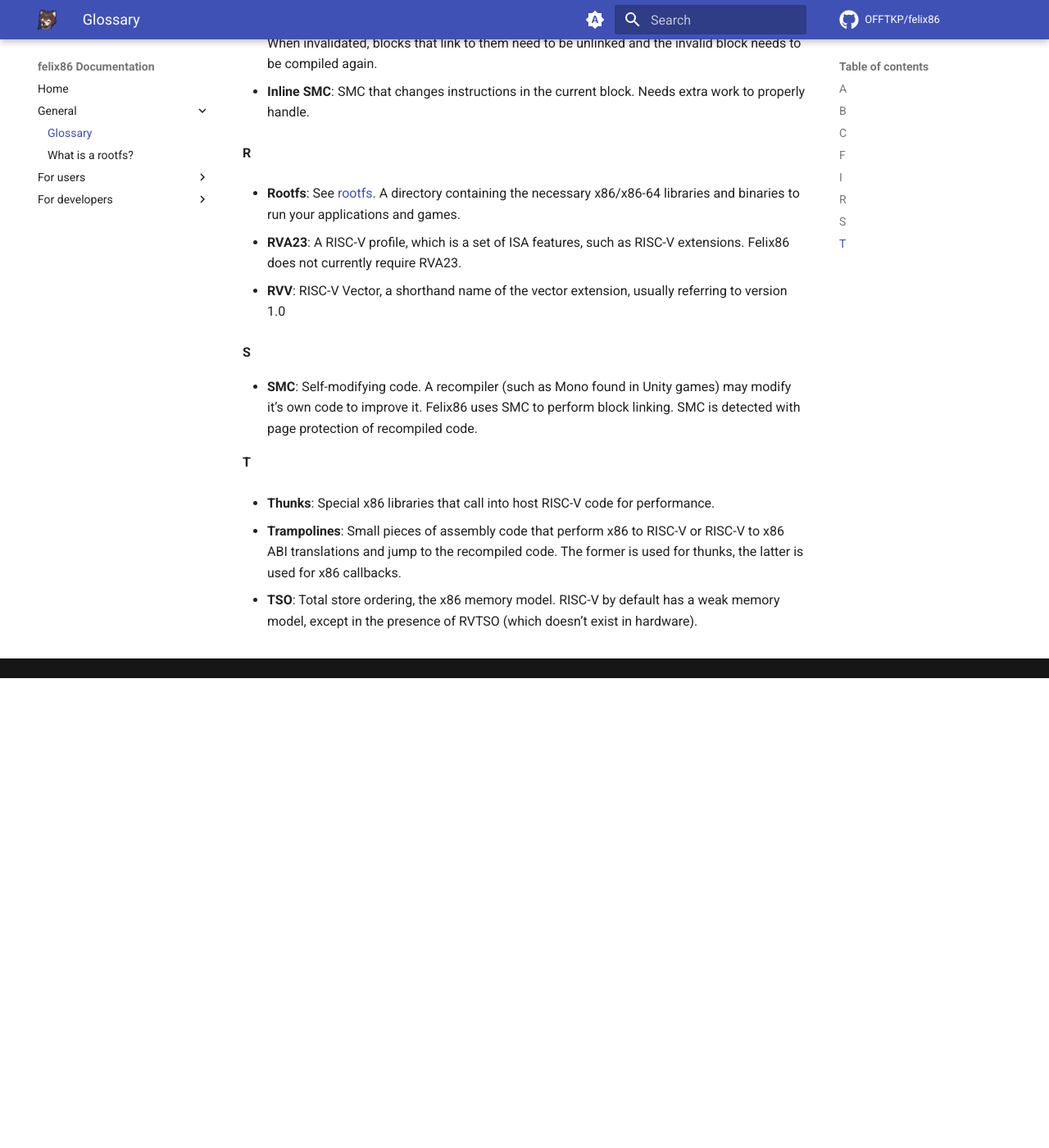
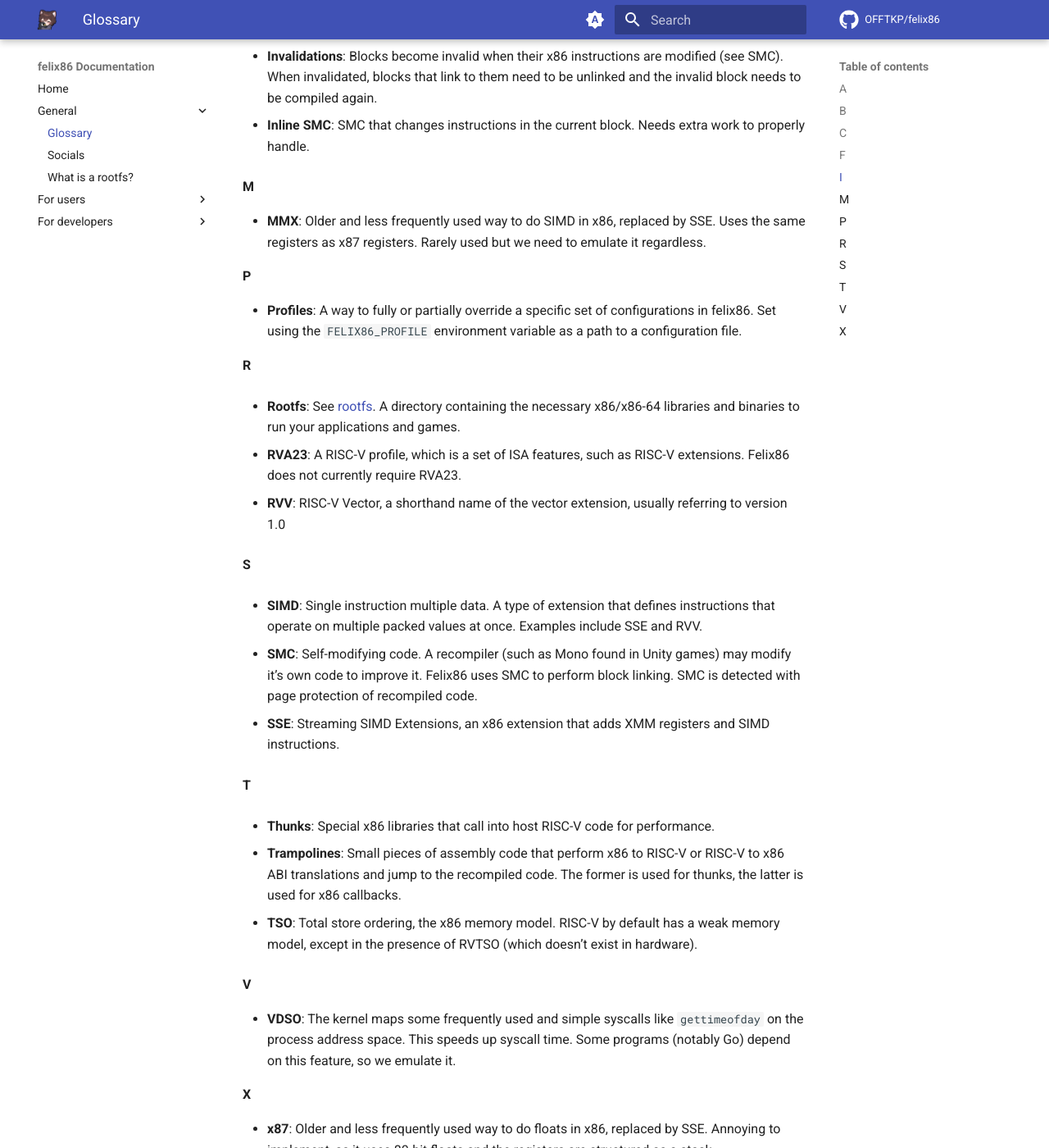
Before and after one commit to felix86-emu/docs, an MkDocs documentation site: the page built from docs/general/glossary.md, in a window 1280 px wide and 1400 px high, scrolled down 1003 px. Shown: the whole window at 82% size. Built offline with MkDocs 1.6.1 and Material for MkDocs 9.7.7, drawn with Linux system fonts in a browser that asks for light colours; comment, search, counter and statistics services are not loaded; before the commit the page ends 1830 px from its top, so only the background shows below that; some of the changed text lies outside the part shown.

Commit message:
Update docs

````diff
--- a/docs/general/glossary.md
+++ b/docs/general/glossary.md
@@ -16,6 +16,8 @@ Some of these terms have specific meanings for felix86 that may not carry over t
     }
     ```
 
+* **AVX**: Advanced Vector Extensions, the successor to the SSE extensions.
+
 #### B
 * **Block**: A basic block. A sequence of x86 instructions with no control flow until the last instruction of the sequence.
 
@@ -27,12 +29,18 @@ Some of these terms have specific meanings for felix86 that may not carry over t
 * **Code cache**: A buffer containing the recompiled code.
 
 #### F
-* **Fake mount**: A mechanism within felix86 that allows directories to appear as mounted without actually mounting them or using root permissions. See [rootfs](./rootfs-information.md).
+* **Fake mount**: A mechanism within felix86 that allows directories to appear as mounted without actually mounting them or using root permissions. See [rootfs information](./rootfs-information.md).
 
 #### I
 * **Invalidations**: Blocks become invalid when their x86 instructions are modified (see SMC). When invalidated, blocks that link to them need to be unlinked and the invalid block needs to be compiled again.
 
 * **Inline SMC**: SMC that changes instructions in the current block. Needs extra work to properly handle.
+
+#### M
+* **MMX**: Older and less frequently used way to do SIMD in x86, replaced by SSE. Uses the same registers as x87 registers. Rarely used but we need to emulate it regardless.
+
+#### P
+* **Profiles**: A way to fully or partially override a specific set of configurations in felix86. Set using the `FELIX86_PROFILE` environment variable as a path to a configuration file.
 
 #### R
 * **Rootfs**: See [rootfs](./rootfs-information.md). A directory containing the necessary x86/x86-64 libraries and binaries to run your applications and games.
@@ -42,7 +50,11 @@ Some of these terms have specific meanings for felix86 that may not carry over t
 * **RVV**: RISC-V Vector, a shorthand name of the vector extension, usually referring to version 1.0
 
 #### S
+* **SIMD**: Single instruction multiple data. A type of extension that defines instructions that operate on multiple packed values at once. Examples include SSE and RVV.
+
 * **SMC**: Self-modifying code. A recompiler (such as Mono found in Unity games) may modify it's own code to improve it. Felix86 uses SMC to perform block linking. SMC is detected with page protection of recompiled code.
+
+* **SSE**: Streaming SIMD Extensions, an x86 extension that adds XMM registers and SIMD instructions.
 
 #### T
 * **Thunks**: Special x86 libraries that call into host RISC-V code for performance.
@@ -50,3 +62,9 @@ Some of these terms have specific meanings for felix86 that may not carry over t
 * **Trampolines**: Small pieces of assembly code that perform x86 to RISC-V or RISC-V to x86 ABI translations and jump to the recompiled code. The former is used for thunks, the latter is used for x86 callbacks.
 
 * **TSO**: Total store ordering, the x86 memory model. RISC-V by default has a weak memory model, except in the presence of RVTSO (which doesn't exist in hardware).
+
+#### V
+* **VDSO**: The kernel maps some frequently used and simple syscalls like `gettimeofday` on the process address space. This speeds up syscall time. Some programs (notably Go) depend on this feature, so we emulate it.
+
+#### X
+* **x87**: Older and less frequently used way to do floats in x86, replaced by SSE. Annoying to implement, as it uses 80-bit floats and the registers are structured as a stack.
--- a/mkdocs.yml
+++ b/mkdocs.yml
@@ -8,6 +8,7 @@ nav:
   - Home: index.md
   - General:
     - Glossary: general/glossary.md
+    - Socials: general/socials.md
     - What is a rootfs?: general/rootfs-information.md
   - For users:
     - Supported devices: users/supported-devices.md
````
Also changed, not shown: docs/devs/getting-started.md (added, +44 -0 lines), docs/general/socials.md (added, +9 -0 lines), docs/users/steam.md (+2 -2 lines), docs/users/supported-devices.md (+10 -2 lines), docs/users/troubleshooting.md (+1 -1 lines), docs/users/usage-guide.md (+20 -1 lines).
